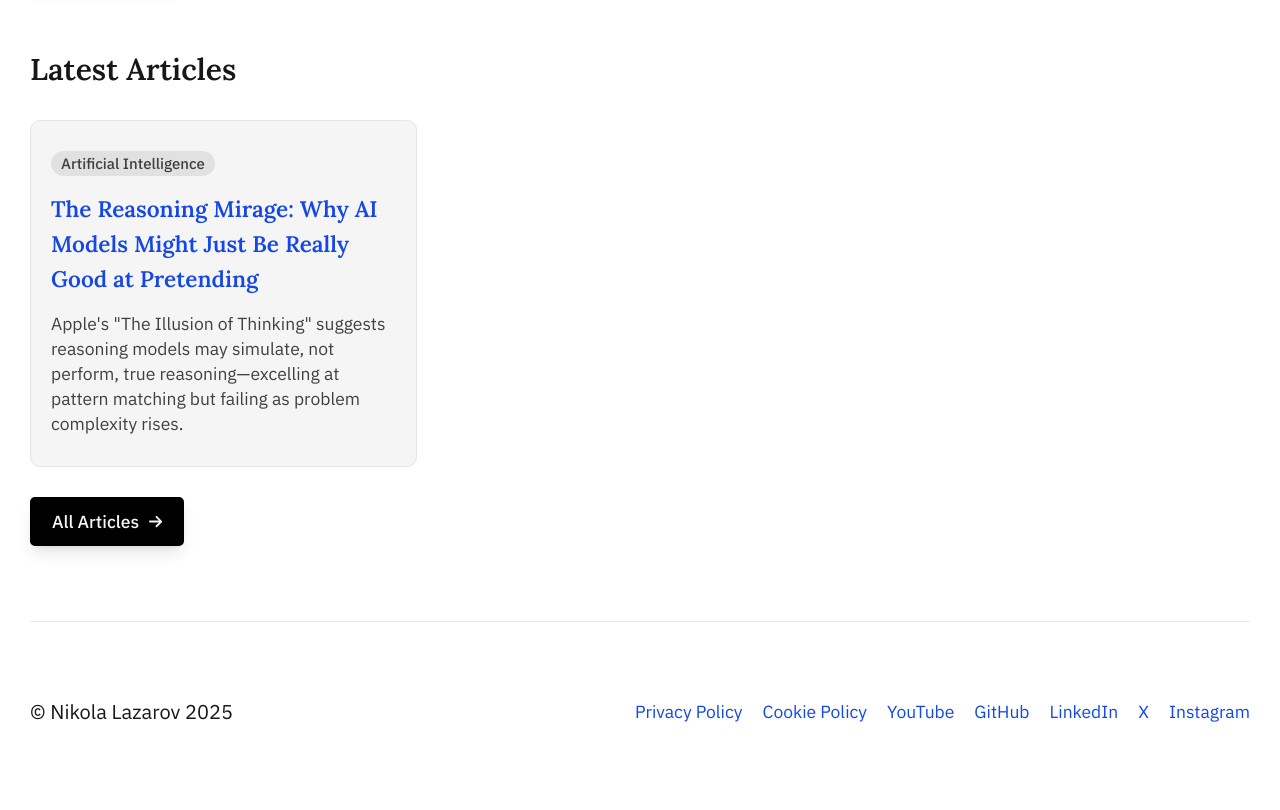
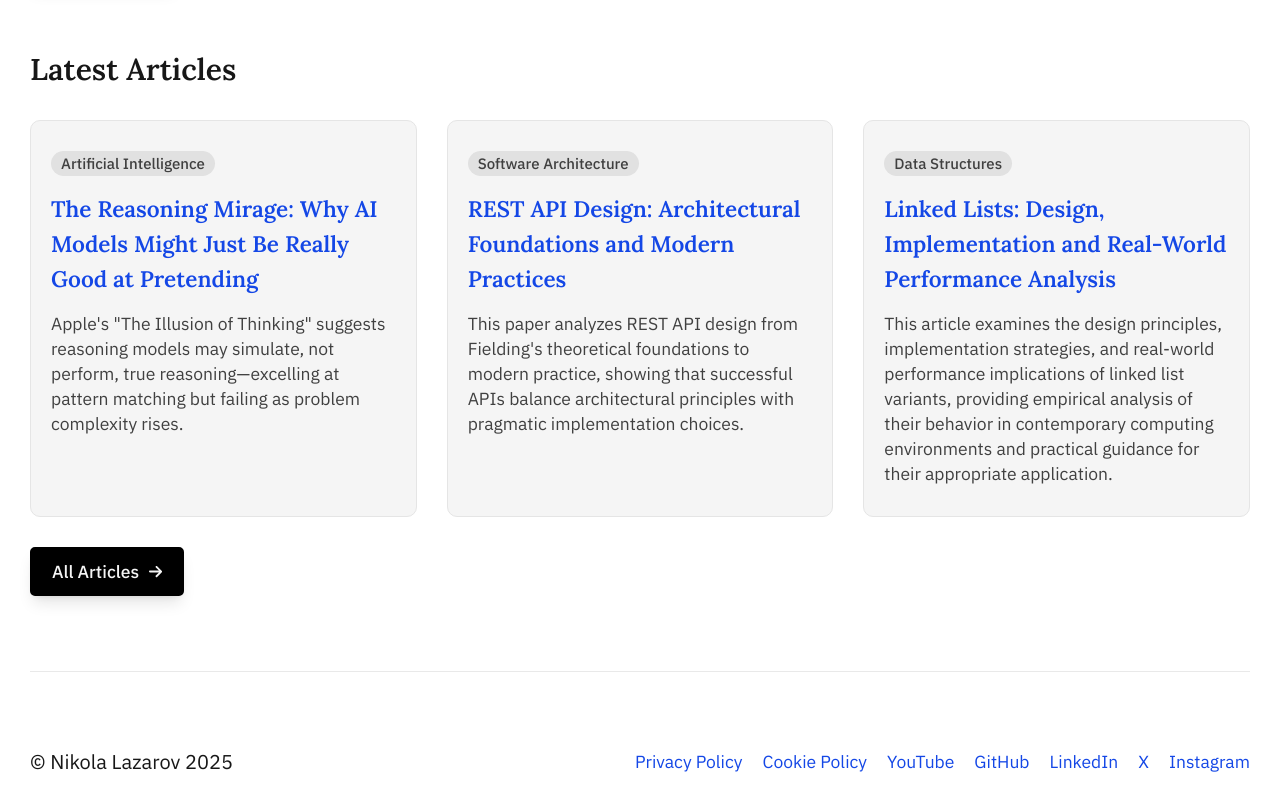
Before and after one commit to nikelaz/personal-website, a Next.js app: page / in a window 1280 px wide. Shown: the part 1440-2250 px from the top of the page. Built offline with nearby package versions, Linux system fonts and the light colour scheme.

Commit message:
fix: homepage articles

```diff
--- a/src/app/page.tsx
+++ b/src/app/page.tsx
@@ -5,6 +5,7 @@ import Card from "@/components/card";
 import Tag from "@/components/tag";
 import Button from "@/components/button";
 import videos from "@/data/videos";
+import articles from "@/data/articles";
 
 export const metadata: Metadata = {
   title: "Nikola Lazarov - Full-Stack Developer & YouTube Educator",
@@ -75,15 +76,19 @@ const Home = () => {
         <section className="flex flex-col gap-6 pt-8 sm:pt-13">
           <h2>Latest Articles</h2>
           <div className="grid grid-cols-1 md:grid-cols-2 lg:grid-cols-3 gap-6">
-            <Card>
-              <Card.Content>
-                <div className="flex items-center gap-2">
-                  <Tag>Artificial Intelligence</Tag>
-                </div>
-                <Card.Link href="/articles/the-reasoning-mirage-why-ai-models-might-just-be-really-good-at-pretending">The Reasoning Mirage: Why AI Models Might Just Be Really Good at Pretending</Card.Link>
-                <p>Apple&apos;s &quot;The Illusion of Thinking&quot; suggests reasoning models may simulate, not perform, true reasoning—excelling at pattern matching but failing as problem complexity rises.</p>
-              </Card.Content>
-            </Card>
+            {articles.slice(0, 3).map((article) => (
+              <Card key={article.slug}>
+                <Card.Content>
+                  <div className="flex items-center gap-2">
+                    {article.tags.map(tag => (
+                      <Tag key={tag}>{tag}</Tag>
+                    ))}
+                  </div>
+                  <Card.Link href={`/articles/${article.slug}`}>{article.title}</Card.Link>
+                  <p>{article.summary}</p>
+                </Card.Content>
+              </Card>
+            ))}
           </div>
           <Button href="/articles" icon="arrow">All Articles</Button>
         </section>
```
